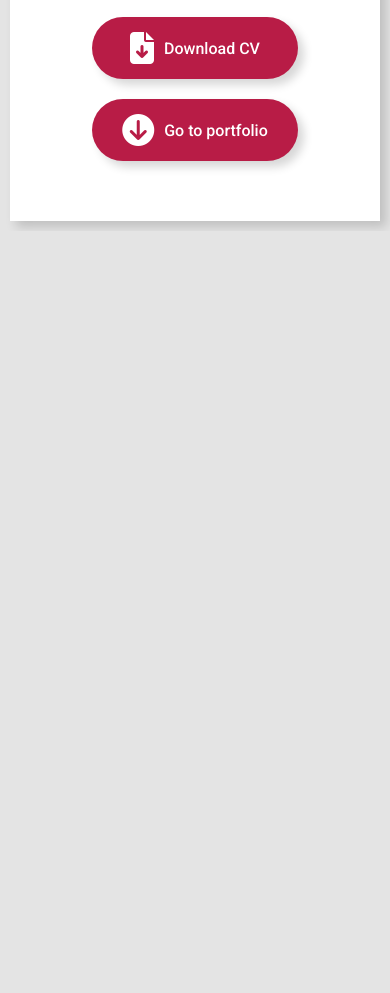
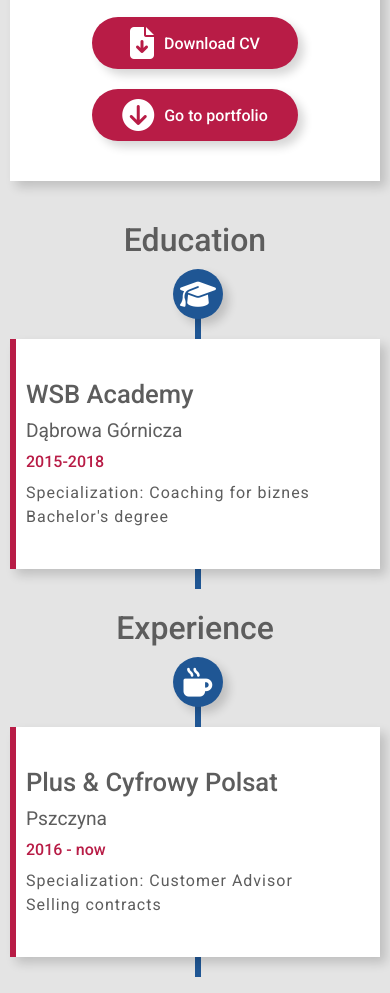
Before and after one commit to erq-programmer/modern-resume, a website built with webpack: page src/index.html in a window 390 px wide. Shown: the part 1004-1997 px from the top of the page. Before the commit the page ends 1235 px from the top, so only its background shows below. Built offline with nearby package versions, Linux system fonts and the light colour scheme.

Commit message:
Added education and experience for mobile

```diff
--- a/src/index.html
+++ b/src/index.html
@@ -4,7 +4,7 @@
     <meta charset="UTF-8" />
     <meta name="viewport" content="width=device-width, initial-scale=1.0" />
     <meta http-equiv="X-UA-Compatible" content="ie=edge" />
-    <title>Document</title>
+    <title>Eryk Słociński Resume</title>
     <script
       src="https://kit.fontawesome.com/af1b39e5fc.js"
       crossorigin="anonymous"
@@ -12,7 +12,10 @@
   </head>
   <body>
     <div class="bg-code"></div>
+
+    <!-- Content container -->
     <div class="wrapper">
+      <!-- Card with photo, name, social links -->
       <header class="card-wrapper">
         <section class="avatar">
           <img class="avatar__image" src="images/avatar.jpg" alt="My selfie" />
@@ -59,6 +62,7 @@
         </section>
       </header>
 
+      <!-- Section about -->
       <article class="about">
         <header class="about__header">
           <h2 class="header__title">About me</h2>
@@ -83,6 +87,44 @@
           >
         </section>
       </article>
+
+      <!-- Section education -->
+      <section class="education">
+        <header class="education__header">
+          <h2 class="education__title">Education</h2>
+        </header>
+        <article class="education__container">
+          <span class="icon"
+            ><span class="fas fa-graduation-cap" aria-hidden="true"></span
+          ></span>
+          <header class="container__header">
+            <h3 class="header__title">WSB Academy</h3>
+            <h3 class="header__subtitle">Dąbrowa Górnicza</h3>
+            <p class="header__year">2015-2018</p>
+          </header>
+          <p class="specialization">Specialization: Coaching for biznes</p>
+          <p class="description">Bachelor's degree</p>
+        </article>
+      </section>
+
+      <!-- Section experience -->
+      <section class="experience">
+        <header class="experience__header">
+          <h2 class="experience__title">Experience</h2>
+        </header>
+        <article class="experience__container">
+          <span class="icon"
+            ><span class="fas fa-mug-hot" aria-hidden="true"></span
+          ></span>
+          <header class="container__header">
+            <h3 class="header__title">Plus & Cyfrowy Polsat</h3>
+            <h3 class="header__subtitle">Pszczyna</h3>
+            <p class="header__year">2016 - now</p>
+          </header>
+          <p class="specialization">Specialization: Customer Advisor</p>
+          <p class="description">Selling contracts</p>
+        </article>
+      </section>
     </div>
   </body>
 </html>
--- a/src/styles/main.scss
+++ b/src/styles/main.scss
@@ -130,7 +130,6 @@ header.card-wrapper {
 
       a.social__link {
         margin: 0 0.5rem;
-        font-weight: 400;
         background-color: $secondary;
         width: 40px;
         height: 40px;
@@ -183,7 +182,7 @@ article.about {
   margin-top: 40px;
   background-color: $white;
   box-shadow: $box-shadow-main;
-  padding: 20px 0;
+  padding: 40px 0;
   display: flex;
   flex-direction: column;
   align-items: center;
@@ -218,8 +217,6 @@ article.about {
   }
 
   section.about__buttons {
-    padding: 20px 0;
-
     @include for-size(lg-up) {
       padding: 40px 0 20px;
       display: flex;
@@ -229,13 +226,13 @@ article.about {
       display: flex;
       align-items: center;
       justify-content: center;
-      margin: 20px 10px;
+      margin: 20px 10px 0;
       font-weight: 500;
       background-color: $secondary;
       color: $white;
       text-decoration: none;
       border-radius: 35px;
-      padding: 15px 30px;
+      padding: 10px 30px;
       box-shadow: $box-shadow-main;
       font-size: 1rem;
 
@@ -254,3 +251,203 @@ article.about {
     }
   }
 }
+
+section.education {
+  margin: 40px 0;
+  text-align: center;
+
+  header.education__header {
+    margin-bottom: 80px;
+
+    h2.education__title {
+      font-size: 2rem;
+      font-weight: 500;
+    }
+  }
+
+  article.education__container {
+    background-color: $white;
+    box-shadow: $box-shadow-main;
+    padding: 40px 10px;
+    border-left: 6px solid $secondary;
+    position: relative;
+
+    span.icon {
+      display: block;
+      position: absolute;
+      top: -70px;
+      left: 50%;
+      transform: translateX(-50%);
+      width: 50px;
+      height: 50px;
+      background-color: $primary;
+      border-radius: 50%;
+      box-shadow: $box-shadow-main;
+
+      span.fas {
+        position: absolute;
+        top: 50%;
+        left: 50%;
+        transform: translate(-50%, -50%);
+        color: $white;
+        font-size: 1.8rem;
+      }
+    }
+
+    &::before {
+      content: '';
+      display: block;
+      position: absolute;
+      border: 3px solid $primary;
+      top: -45px;
+      left: 50%;
+      transform: translateX(-50%);
+      height: 50px;
+      z-index: -1;
+    }
+
+    &::after {
+      content: '';
+      display: block;
+      position: absolute;
+      border: 3px solid $primary;
+      bottom: -20px;
+      left: 50%;
+      transform: translateX(-50%);
+      height: 22px;
+      z-index: -1;
+    }
+
+    header.container__header {
+      display: flex;
+      flex-direction: column;
+      align-items: flex-start;
+
+      & > * {
+        margin-bottom: 10px;
+      }
+
+      h3.header__title {
+        font-size: 1.6rem;
+        font-weight: 500;
+      }
+
+      h3.header__subtitle {
+        font-size: 1.2rem;
+        font-weight: 400;
+      }
+
+      p.header__year {
+        color: $secondary;
+        font-weight: 500;
+      }
+    }
+
+    p.specialization,
+    p.description {
+      text-align: left;
+      line-height: 1.5;
+      letter-spacing: 1px;
+    }
+  }
+}
+
+section.experience {
+  margin: 40px 0;
+  text-align: center;
+
+  header.experience__header {
+    margin-bottom: 80px;
+
+    h2.experience__title {
+      font-size: 2rem;
+      font-weight: 500;
+    }
+  }
+
+  article.experience__container {
+    background-color: $white;
+    box-shadow: $box-shadow-main;
+    padding: 40px 10px;
+    border-left: 6px solid $secondary;
+    position: relative;
+
+    span.icon {
+      display: block;
+      position: absolute;
+      top: -70px;
+      left: 50%;
+      transform: translateX(-50%);
+      width: 50px;
+      height: 50px;
+      background-color: $primary;
+      border-radius: 50%;
+      box-shadow: $box-shadow-main;
+
+      span.fas {
+        position: absolute;
+        top: 50%;
+        left: 50%;
+        transform: translate(-50%, -50%);
+        color: $white;
+        font-size: 1.8rem;
+      }
+    }
+
+    &::before {
+      content: '';
+      display: block;
+      position: absolute;
+      border: 3px solid $primary;
+      top: -45px;
+      left: 50%;
+      transform: translateX(-50%);
+      height: 50px;
+      z-index: -1;
+    }
+
+    &::after {
+      content: '';
+      display: block;
+      position: absolute;
+      border: 3px solid $primary;
+      bottom: -20px;
+      left: 50%;
+      transform: translateX(-50%);
+      height: 22px;
+      z-index: -1;
+    }
+
+    header.container__header {
+      display: flex;
+      flex-direction: column;
+      align-items: flex-start;
+
+      & > * {
+        margin-bottom: 10px;
+      }
+
+      h3.header__title {
+        font-size: 1.6rem;
+        font-weight: 500;
+      }
+
+      h3.header__subtitle {
+        font-size: 1.2rem;
+        font-weight: 400;
+      }
+
+      p.header__year {
+        color: $secondary;
+        font-weight: 500;
+      }
+    }
+
+    p.specialization,
+    p.description {
+      text-align: left;
+      line-height: 1.5;
+      letter-spacing: 1px;
+    }
+  }
+}
```
